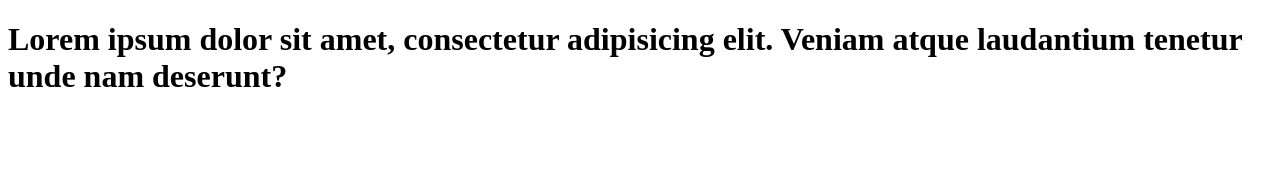
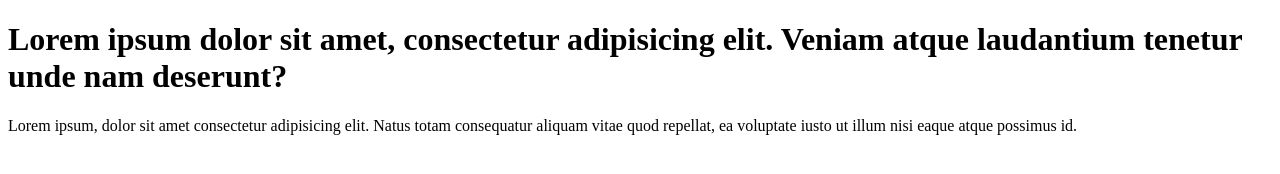
Before and after one commit to Jayeshdalvi18/Learn-git, a plain HTML site: page index.html in a window 1280 px wide. Drawn offline with Linux system fonts and the light colour scheme.

Commit message:
add paragraph to code

```diff
--- a/index.html
+++ b/index.html
@@ -7,5 +7,6 @@
 </head>
 <body>
     <h1>Lorem ipsum dolor sit amet, consectetur adipisicing elit. Veniam atque laudantium tenetur unde nam deserunt?</h1>
+    <p>Lorem ipsum, dolor sit amet consectetur adipisicing elit. Natus totam consequatur aliquam vitae quod repellat, ea voluptate iusto ut illum nisi eaque atque possimus id.</p>
 </body>
 </html>
```
